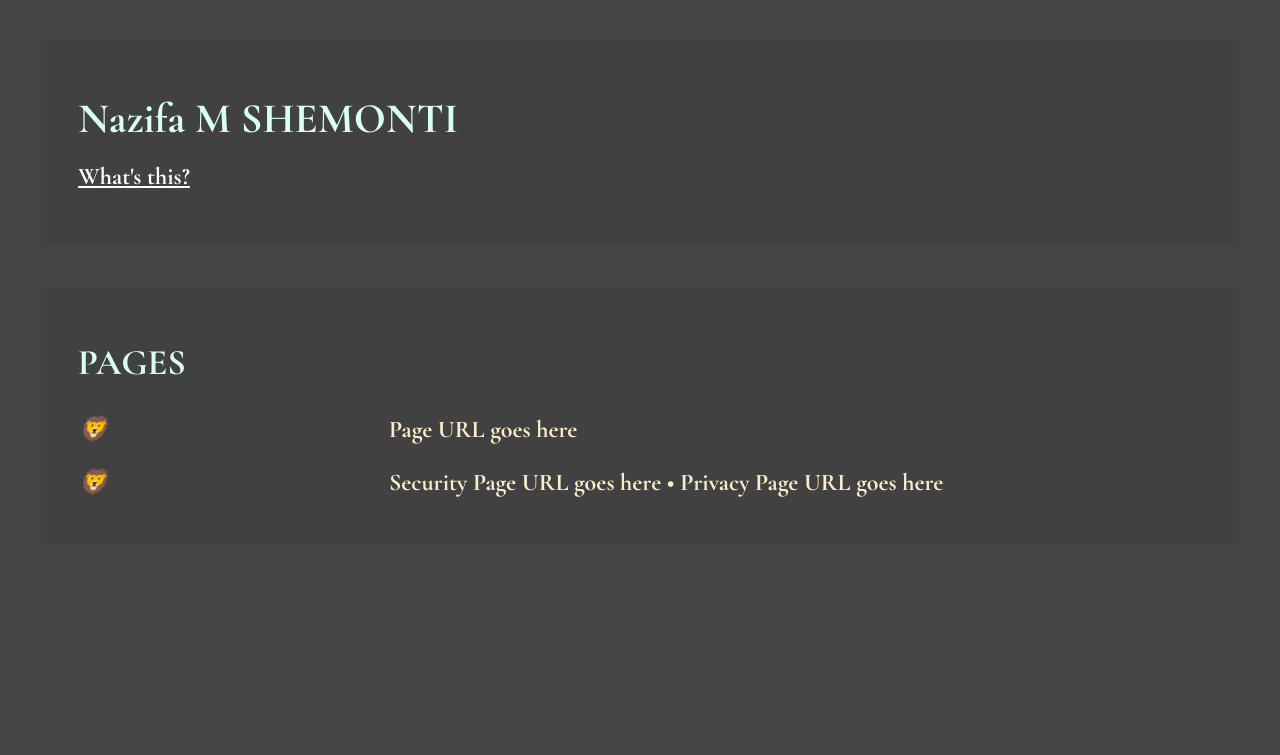
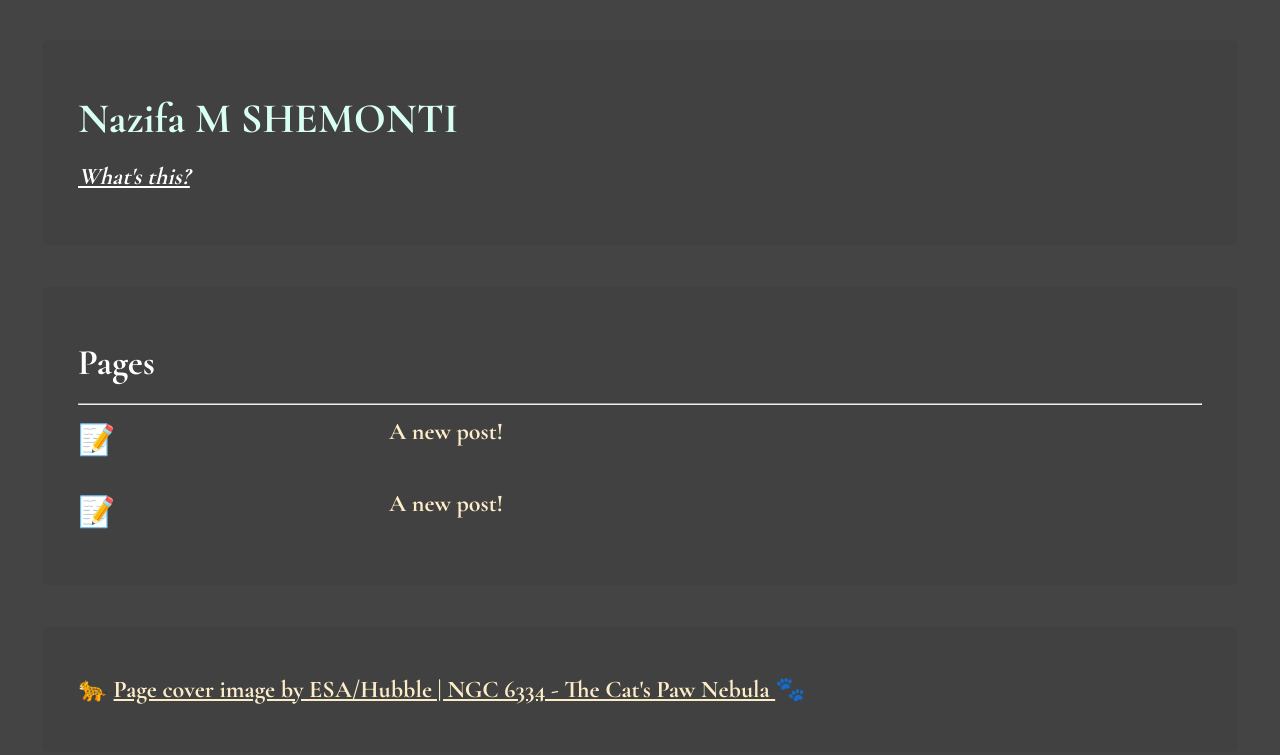
Before and after one commit to MforMubashshera/mformubashshera.github.io, a plain HTML site: page index.html in a window 1280 px wide. Shown: the part 242-997 px from the top of the page. Before the commit the page ends 829 px from the top, so only its background shows below. Drawn offline with nearby package versions, Linux system fonts and the light colour scheme.

Commit message:
Changed format

```diff
--- a/index.html
+++ b/index.html
@@ -20,29 +20,36 @@
     <div class="container">
         <div class="card card-text">
             <h1 class="page-title block-color-aquamarine"> Nazifa M SHEMONTI </h1>
-            <p class="page-description block-color-white"><a href="https://www.linkedin.com/in/nazifa-m-shemonti"> What's this? </a></p>
+            <p class="page-description block-color-white"><a href="https://www.linkedin.com/in/nazifa-m-shemonti"><em> What's this? </em></a></p>
         </div>
     </div>
     <div class="container">
         <div class="card card-text">
-            <h2 class="block-color-aquamarine"> PAGES </h2>
+            <h2 class="block-color-white"> Pages </h2>
+            <hr>
             <div class="column-list">
                 <div style="width:25%" class="column">
-                    <p class=""><em> &#129409; </em></p>
+                    <h3 class=""> &#128221; </h3>
                 </div>
                 <div style="width:75%" class="column">
-                    <p class="block-color-yellow"> Page URL goes here </p>
+                    <p class="block-color-yellow"> A new post! </p>
                 </div>
             </div>
             <div class="column-list">
                 <div style="width:25%" class="column">
-                    <p class=""><em> &#129409; </em></p>
+                    <h3 class=""> &#128221; </h3>
                 </div>
                 <div style="width:75%" class="column">
-                    <p class="block-color-yellow"> Security Page URL goes here • Privacy Page URL goes here</p>
+                    <p class="block-color-yellow"> A new post! </p>
                 </div>
             </div>
         </div>
+    </div>
+    <div class="container">
+        <div class="card card-text">
+            <p class="block-color-yellow"> &#128006; <a href="https://esahubble.org/media/archives/fitsimages/original/slawomir_lipinski_05.jpg"> Page cover image by ESA/Hubble | NGC 6334 - The Cat's Paw Nebula </a> &#128062; </p>
+        </div>
+    </div>
 </body>
 
 </html>
```
